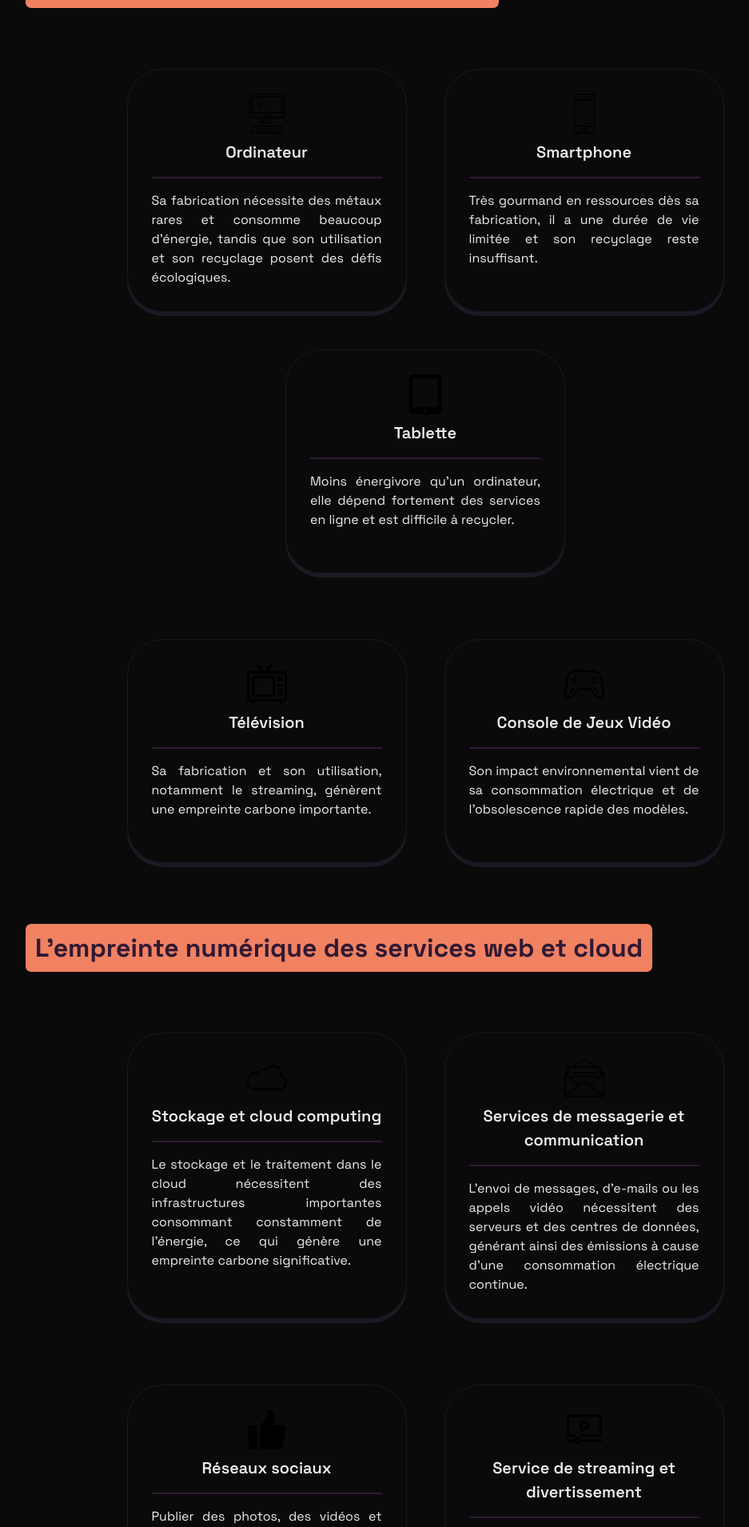
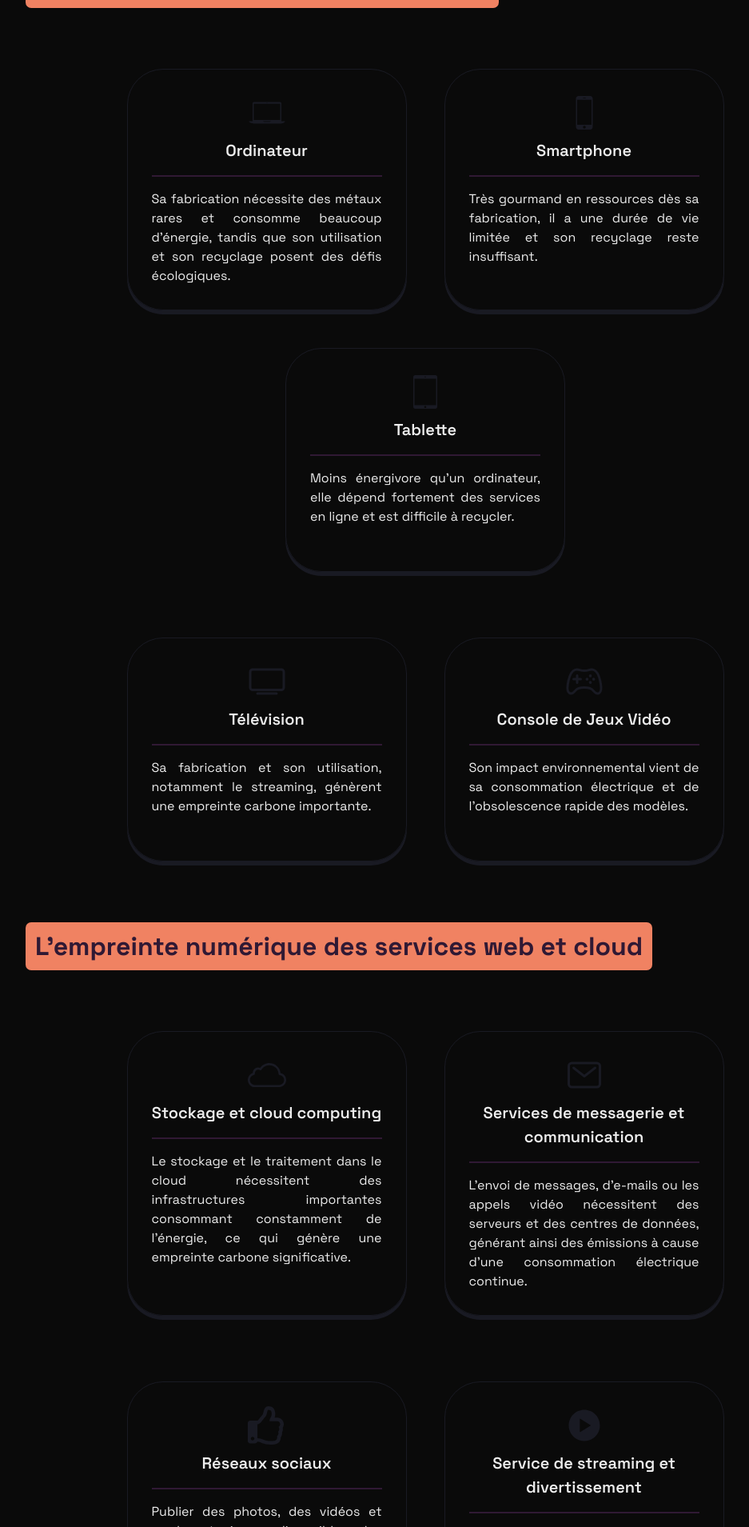
Before and after one commit to jbytes503/mon-empreinte-numerique, a Next.js app in the folder front/: page /learn-more in a window 1280 px wide. Shown: the part 751-2660 px from the top of the page at 80% size, without its empty margins (108-1045 px from the left). Built offline with nearby package versions, Linux system fonts and the light colour scheme.

Commit message:
update icons

```diff
--- a/front/src/app/components/learn-more/card.tsx
+++ b/front/src/app/components/learn-more/card.tsx
@@ -3,16 +3,16 @@ import styles from './card.module.css';
 
 interface CardProps {
     title: string;
-    image: string;
+    icon: ReactNode;
     description: string;
 }
 
-const DispositifCard = ({ title, image, description }: CardProps) => {
+const DispositifCard = ({ title, icon, description }: CardProps) => {
     return (
         <div className={styles.card}>
             <div className={styles.cardHeader}>
                 <div className={styles.cardImage}>
-                    <img src={image} alt={title} className={styles.image} />
+                    {icon}
                 </div>
                 <h3>{title}</h3>
             </div>
--- a/front/src/app/learn-more/page.tsx
+++ b/front/src/app/learn-more/page.tsx
@@ -3,6 +3,9 @@ import { Metadata } from 'next';
 import styles from './page.module.css';
 import Image from 'next/image';
 import Title from '../components/titles';
+import { FaRegThumbsUp } from 'react-icons/fa';
+import { IoIosPhonePortrait, IoIosTabletPortrait , IoIosCloudOutline, IoIosPlayCircle, IoIosLaptop  } from "react-icons/io";
+import { IoMailOutline, IoTvOutline, IoGameControllerOutline } from 'react-icons/io5';
 import DispositifCard from '../components/learn-more/card';
 
 export const metadata: Metadata = {
@@ -63,29 +66,29 @@ export default async function Page() {
                     <DispositifCard
                         title="Ordinateur"
                         description="Sa fabrication nécessite des métaux rares et consomme beaucoup d’énergie, tandis que son utilisation et son recyclage posent des défis écologiques."
-                        image="/images/ordinateur.png"
+                        icon={<IoIosLaptop  size={48} color="#191A23" />}
                     />
                     <DispositifCard
                         title="Smartphone"
                         description="Très gourmand en ressources dès sa fabrication, il a une durée de vie limitée et son recyclage reste insuffisant."
-                        image="/images/smartphone.png"
+                        icon={<IoIosPhonePortrait size={48} color="#191A23" />}
                     />
                     <DispositifCard
                         title="Tablette"
                         description="Moins énergivore qu’un ordinateur, elle dépend fortement des services en ligne et est difficile à recycler."
-                        image="/images/tablette.png"
+                        icon={<IoIosTabletPortrait size={48} color="#191A23" />}
                     />
                 </div>
                 <div className={styles.cards}>
                     <DispositifCard
                         title="Télévision"
                         description="Sa fabrication et son utilisation, notamment le streaming, génèrent une empreinte carbone importante."
-                        image="/images/tv.png"
+                        icon={<IoTvOutline size={48} color="#191A23" />}
                     />
                     <DispositifCard
                         title="Console de Jeux Vidéo"
                         description="Son impact environnemental vient de sa consommation électrique et de l’obsolescence rapide des modèles."
-                        image="/images/console.png"
+                        icon={<IoGameControllerOutline  size={48} color="#191A23" />}
                     />
                 </div>
                 <Title name="L'empreinte numérique des services web et cloud" />
@@ -93,24 +96,24 @@ export default async function Page() {
                     <DispositifCard
                         title="Stockage et cloud computing"
                         description="Le stockage et le traitement dans le cloud nécessitent des infrastructures importantes consommant constamment de l'énergie, ce qui génère une empreinte carbone significative."
-                        image="/images/cloud.png"
+                        icon={<IoIosCloudOutline size={48} color="#191A23" />}
                     />
                     <DispositifCard
                         title="Services de messagerie et communication"
                         description="L'envoi de messages, d’e-mails ou les appels vidéo nécessitent des serveurs et des centres de données, générant ainsi des émissions à cause d’une consommation électrique continue."
-                        image="/images/messagerie.png"
+                        icon={<IoMailOutline size={48} color="#191A23" />}
                     />
                 </div>
                 <div className={styles.cards}>
                     <DispositifCard
                         title="Réseaux sociaux"
                         description="Publier des photos, des vidéos et garder toujours disponibles les publications implique l'utilisation intensive de centres de données, augmentant indirectement les émissions de CO₂."
-                        image="/images/reseaux_sociaux.png"
+                        icon={<FaRegThumbsUp size={48} color="#191A23" />}
                     />
                     <DispositifCard
                         title="Service de streaming et divertissement"
                         description=" La lecture constante de vidéos et de musique en streaming consomme beaucoup d'énergie en raison du transfert important de données, ce qui augmente considérablement l'empreinte carbone."
-                        image="/images/streaming.png"
+                        icon={<IoIosPlayCircle size={48} color="#191A23" />}
                     />
                 </div>
             </div>
```
